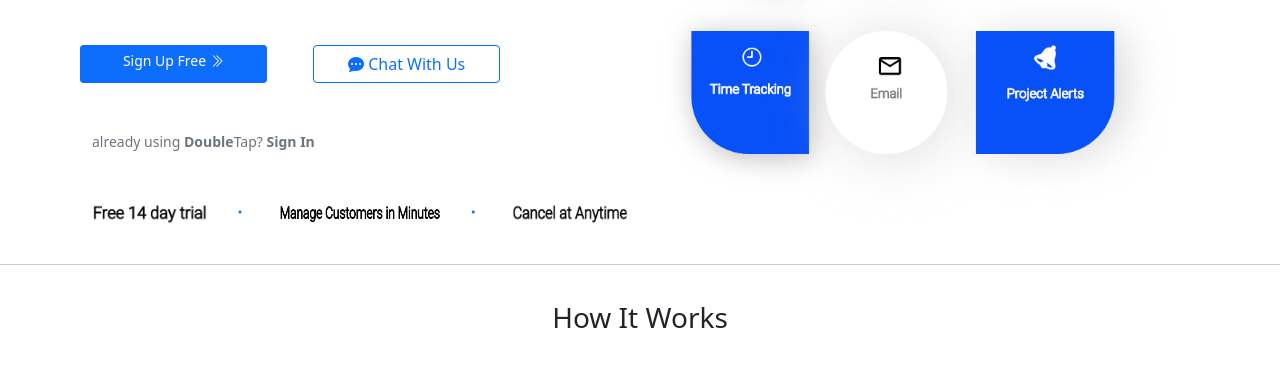
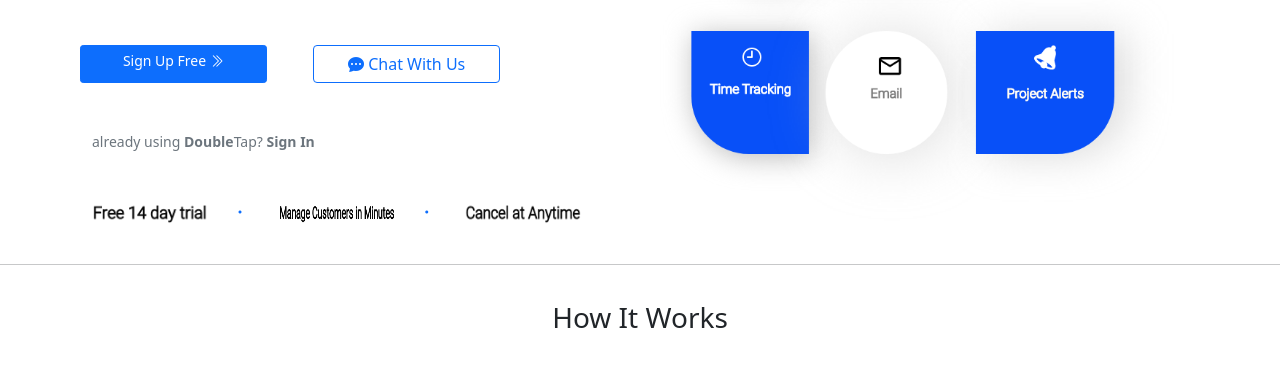
Before and after one commit to wattsjon2/crm_mock_website_KLJJ, a plain HTML site: page howitworks.html in a window 1280 px wide. Shown: the part 423-800 px from the top of the page. Drawn offline with nearby package versions, Linux system fonts and the light colour scheme; files whose address does not match are found by name.

Commit message:
undid previous changes

```diff
--- a/howitworks.html
+++ b/howitworks.html
@@ -61,7 +61,7 @@
             <div class = "header-bottom-container row">
                 <img src="headerpictures/Free -4@2x.png" alt="Free 14 day trial" class = "col-3">
                  <div class="bi bi-dot text-primary col-1"></div>
-                <img src="headerpictures/Manage Customers in Minutes-2@2x.png" alt="Manage Customers in Minutes" class = "col-4">
+                <img src="headerpictures/Manage Customers in Minutes-2@2x.png" alt="Manage Customers in Minutes" class = "col-3">
                 <div class="bi bi-dot text-primary col-1"></div>
                 <img src="headerpictures/Cancel at Anytime@2x.png" alt="Cancel at any time" class = "col-3">
                     </div>
```
Also changed, not shown: index.html (+1 -1 lines).
